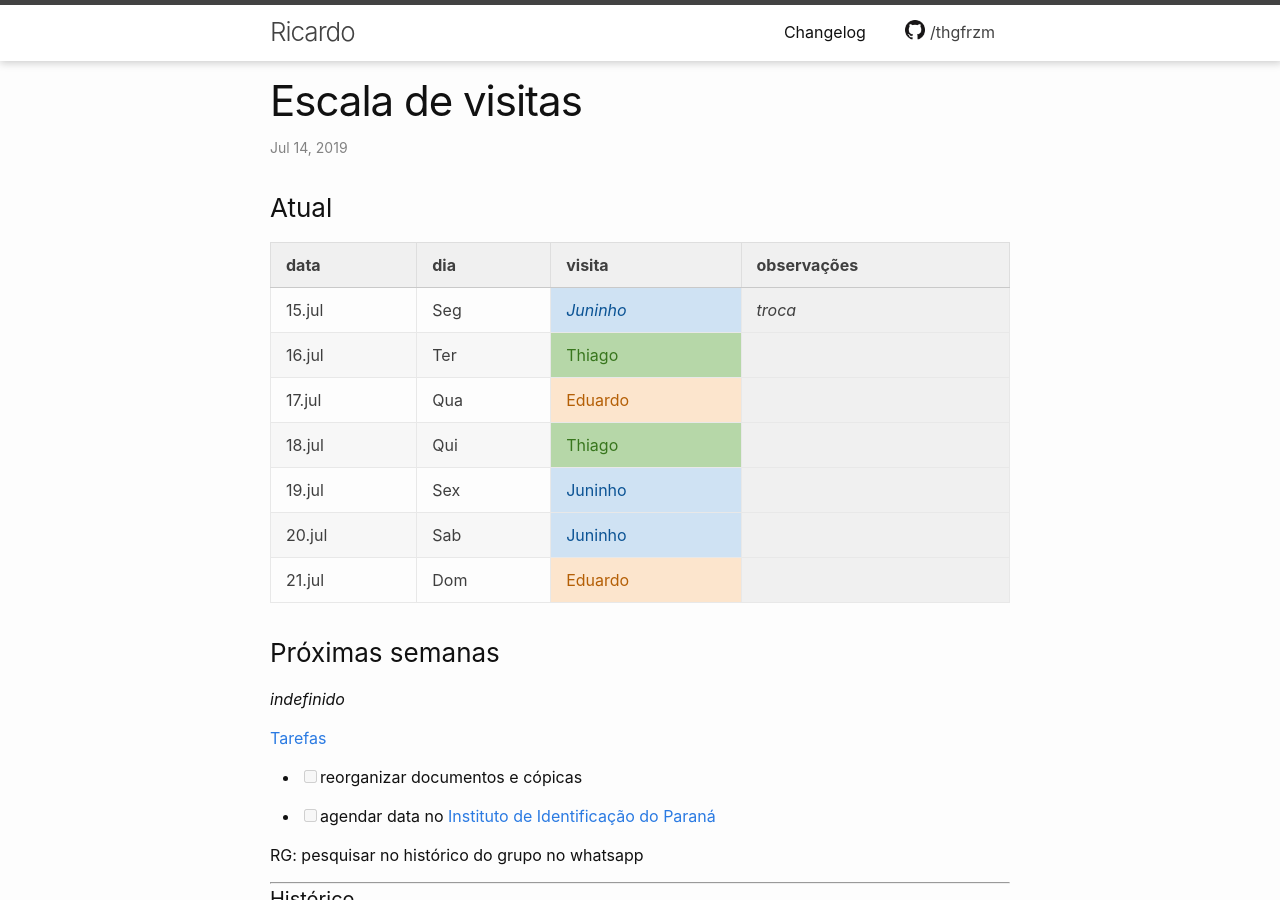
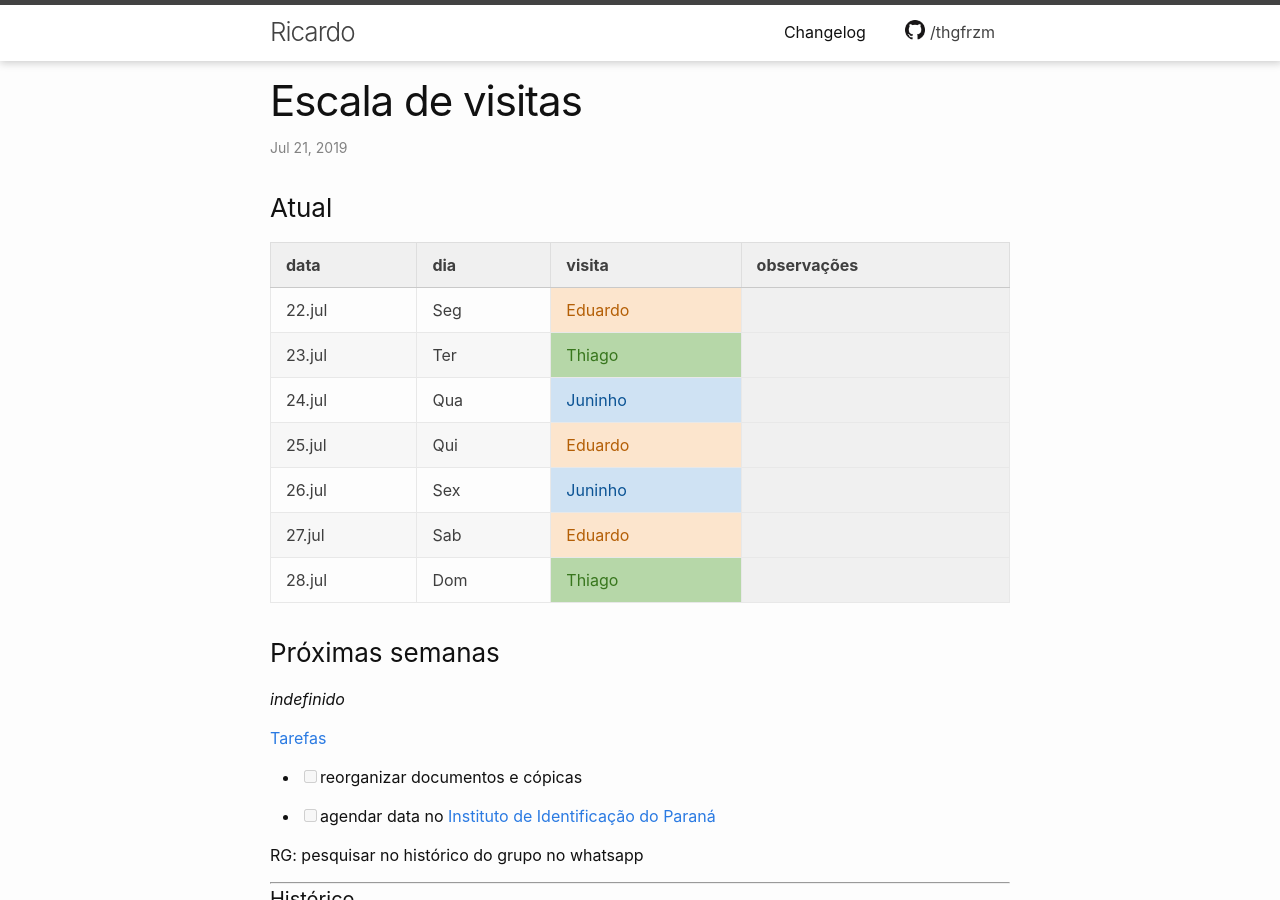
Before and after one commit to thgfrzm/ricardo, a Jekyll site: the page built from _posts/2018-12-23-escala-visitas.markdown, in a window 1280 px wide and 900 px high. Built offline with Jekyll 4.4.1, drawn with Linux system fonts in a browser that asks for light colours; some of the changed text lies outside the part shown.

Commit message:
Update 2018-12-23-escala-visitas.markdown

```diff
--- a/_posts/2018-12-23-escala-visitas.markdown
+++ b/_posts/2018-12-23-escala-visitas.markdown
@@ -1,21 +1,21 @@
 ---
 layout: post
 title:  "Escala de visitas"
-date:   2019-07-14 00:00:00 -0300
+date:   2019-07-21 00:00:00 -0300
 categories: agenda
 ---
 
 ### Atual
 
-| data   | dia | visita    | observações |
-| ------ | --- | --------- | ----------- |
-| 15.jul | Seg | *Juninho* | _troca_     |
-| 16.jul | Ter | Thiago    |             |
-| 17.jul | Qua | Eduardo   |             |
-| 18.jul | Qui | Thiago    |             |
-| 19.jul | Sex | Juninho   |             |
-| 20.jul | Sab | Juninho   |             |
-| 21.jul | Dom | Eduardo   |             |
+| data   | dia | visita  | observações |
+| ------ | --- | ------- | ----------- |
+| 22.jul | Seg | Eduardo |             |
+| 23.jul | Ter | Thiago  |             |
+| 24.jul | Qua | Juninho |             |
+| 25.jul | Qui | Eduardo |             |
+| 26.jul | Sex | Juninho |             |
+| 27.jul | Sab | Eduardo |             |
+| 28.jul | Dom | Thiago  |             |
 
 
 ### Próximas semanas
@@ -246,3 +246,10 @@ RG: pesquisar no histórico do grupo no whatsapp
 | 12.jul | Sex | Eduardo     |                     |
 | 13.jul | Sab | *Eduardo*   | _troca_             |
 | 14.jul | Dom | *Thiago*    | _troca_             |
+| 15.jul | Seg | *Juninho*   | _troca_             |
+| 16.jul | Ter | Thiago      |                     |
+| 17.jul | Qua | Eduardo     |                     | **** |
+| 18.jul | Qui | Thiago      |                     |
+| 19.jul | Sex | Juninho     |                     |
+| 20.jul | Sab | Juninho     |                     |
+| 21.jul | Dom | Eduardo     |                     |
```
